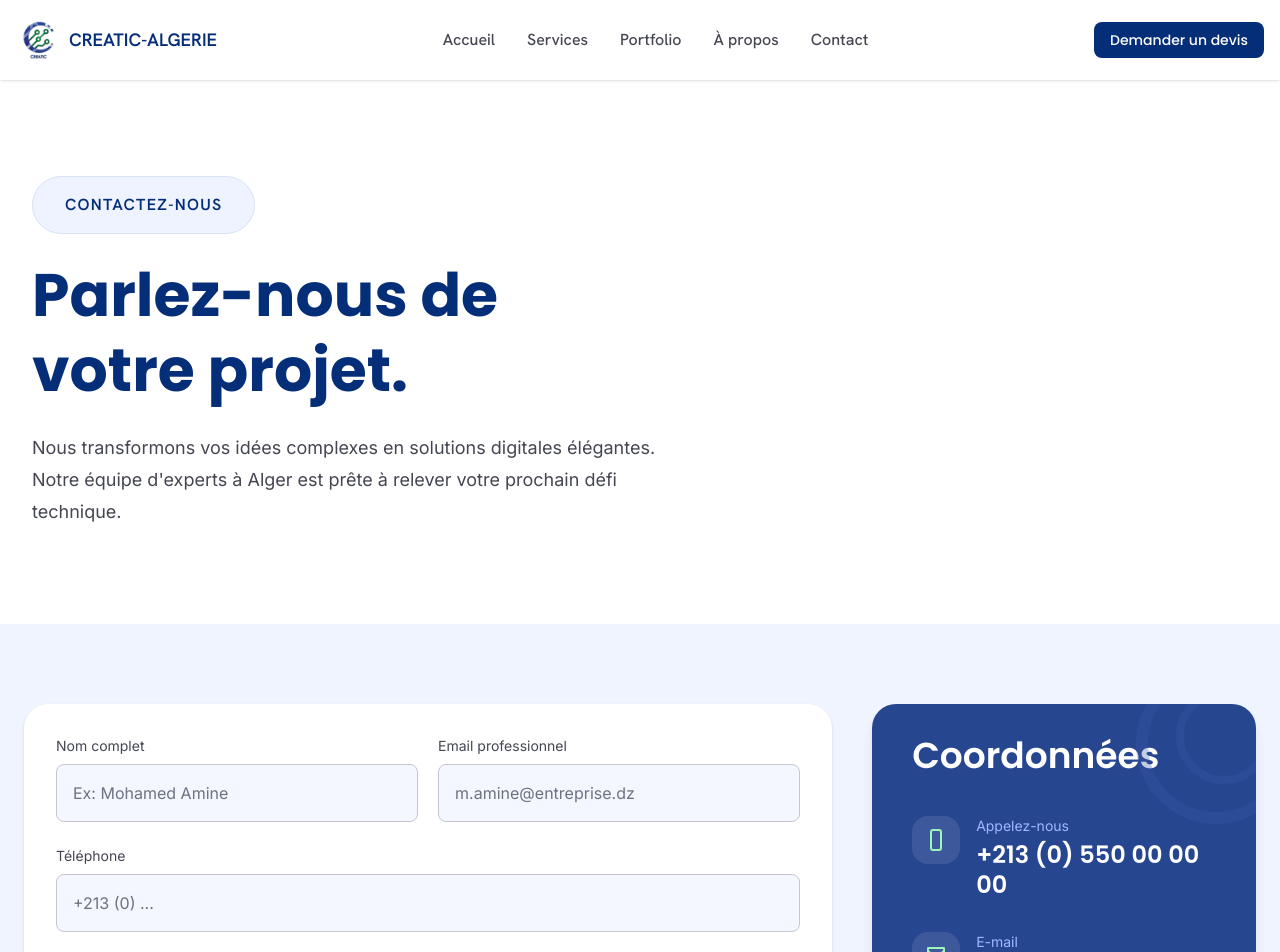
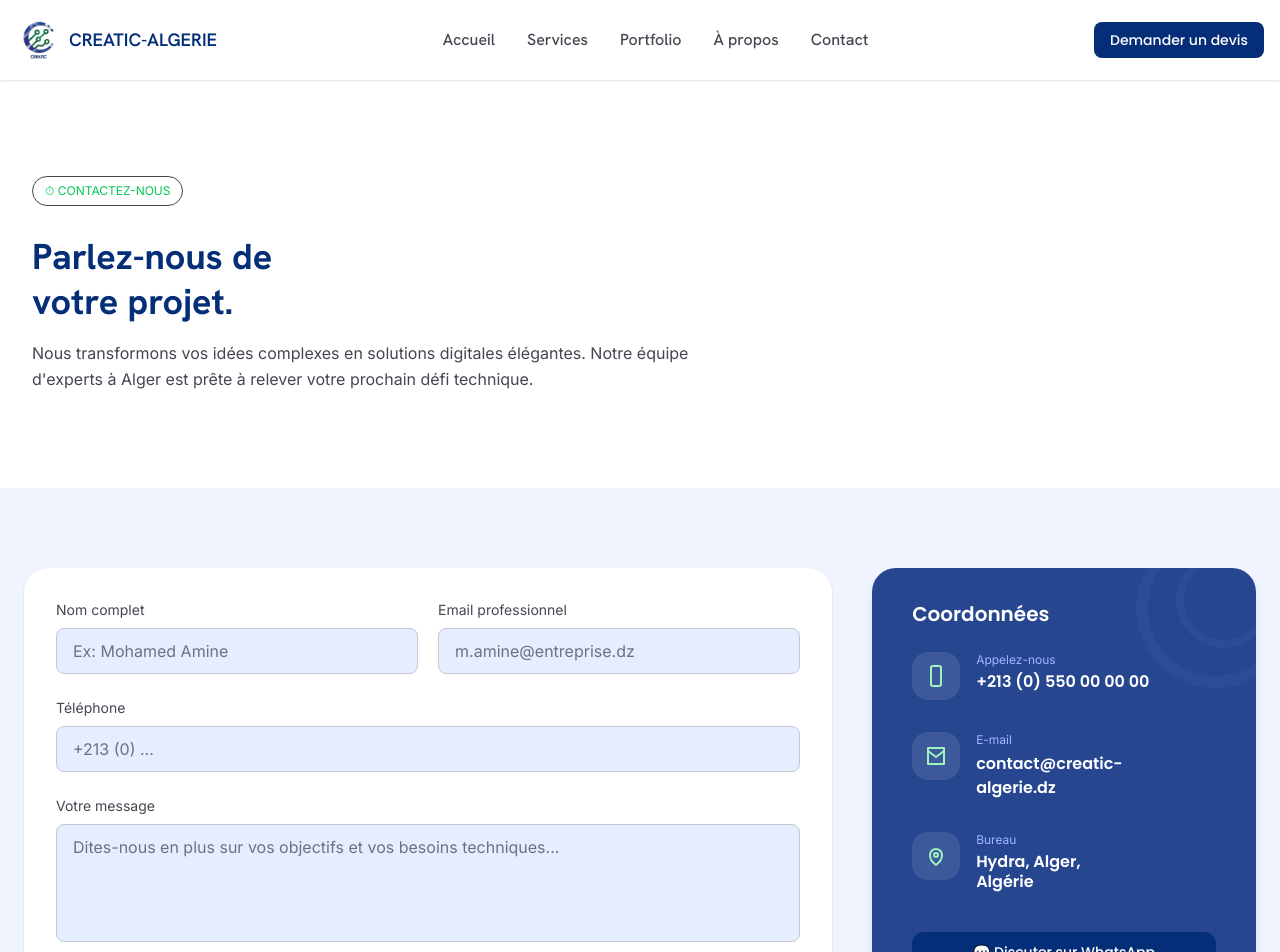
Before and after one commit to Soulaf1/creatic_algerie, a Next.js app: page /contact in a window 1280 px wide. Shown: the top 952 px of the page. Built offline with nearby package versions, Linux system fonts and the light colour scheme.

Commit message:
fix: contact page CSS improvements

```diff
--- a/components/ContactHero.js
+++ b/components/ContactHero.js
@@ -21,32 +21,20 @@ export default function ContactHero() {
       <div className="max-w-7xl mx-auto px-4 sm:px-6 lg:px-8 py-16 md:py-20 lg:py-24">
 
        {/* Badge */}
-        <div
-  className={`inline-flex items-center rounded-full border border-[#D8E3F4] bg-[#EEF3FF] px-8 py-4 ${hanken.className}`}
->
-  <span className="text-base font-semibold tracking-[0.08em] text-[#052E78]">
-    CONTACTEZ-NOUS
-</span>
+<div className={`inline-flex items-center gap-2 border border-[#444651] text-green-500 text-xs px-3 py-1.5 rounded-full mb-3 ${inter.className}`}>
+  ⏱ CONTACTEZ-NOUS
 </div>
 
 {/* Title */}
-        <h1
-          className={`mt-6 max-w-2xl text-4xl md:text-5xl lg:text-6xl font-bold leading-tight text-[#052E78] ${poppins.className}`}
-        >
-          Parlez-nous de
-          <br />
-          votre projet.
+<h1 className={`mt-4 max-w-2xl text-3xl sm:text-4xl font-bold leading-tight text-[#052E78] ${hanken.className}`}>
+  Parlez-nous de<br />votre projet.
 </h1>
 
 {/* Description */}
-        <p
-          className={`mt-6 max-w-2xl text-base md:text-lg leading-8 text-[#444651] ${inter.className}`}
-        >
+<p className={`mt-4 max-w-2xl text-sm sm:text-base leading-relaxed text-[#444651] ${inter.className}`}>
   Nous transformons vos idées complexes en solutions digitales élégantes.
-          Notre équipe d'experts à Alger est prête à relever votre prochain défi
-          technique.
+  Notre équipe d'experts à Alger est prête à relever votre prochain défi technique.
 </p>
-
       </div>
     </section>
   );
--- a/components/ContactSection.js
+++ b/components/ContactSection.js
@@ -91,7 +91,7 @@ const handleSubmit = async (e) => {
                  setFormData({ ...formData, name: e.target.value })
                     }
   placeholder="Ex: Mohamed Amine"
-  className={`w-full rounded-lg border border-[#C4C6D3] bg-[#F4F7FF] px-4 py-4 text-[#444651] placeholder:text-[#6B7280] outline-none transition-all duration-300 focus:border-[#274690] focus:ring-2 focus:ring-[#274690]/10 ${inter.className}`}
+  className={`w-full rounded-lg border border-[#C4C6D3] bg-[#E5EEFF] px-4 py-2.5 text-[#444651] placeholder:text-[#6B7280] outline-none transition-all duration-300 focus:border-[#274690] focus:ring-2 focus:ring-[#274690]/10 ${inter.className}`}
 />
 
                 </div>
@@ -107,7 +107,7 @@ const handleSubmit = async (e) => {
                   <input
                     type="email"
                     placeholder="m.amine@entreprise.dz"
-                    className={`w-full rounded-lg border border-[#C4C6D3] bg-[#F4F7FF] px-4 py-4 text-[#444651] placeholder:text-[#6B7280] outline-none transition-all duration-300 focus:border-[#274690] focus:ring-2 focus:ring-[#274690]/10 ${inter.className}`}
+                    className={`w-full rounded-lg border border-[#C4C6D3] bg-[#E5EEFF] px-4 py-2.5 text-[#444651] placeholder:text-[#6B7280] outline-none transition-all duration-300 focus:border-[#274690] focus:ring-2 focus:ring-[#274690]/10 ${inter.className}`}
                     name="email"
                     value={formData.email}
                     onChange={(e) =>
@@ -132,7 +132,7 @@ const handleSubmit = async (e) => {
                 <input
                   type="text"
                   placeholder="+213 (0) ..."
-                  className={`w-full rounded-lg border border-[#C4C6D3] bg-[#F4F7FF] px-4 py-4 text-[#444651] placeholder:text-[#6B7280] outline-none transition-all duration-300 focus:border-[#274690] focus:ring-2 focus:ring-[#274690]/10 ${inter.className}`}
+                  className={`w-full rounded-lg border border-[#C4C6D3] bg-[#E5EEFF] px-4 py-2.5 text-[#444651] placeholder:text-[#6B7280] outline-none transition-all duration-300 focus:border-[#274690] focus:ring-2 focus:ring-[#274690]/10 ${inter.className}`}
                name="phone"
                 value={formData.phone}
                 onChange={(e) =>
@@ -155,7 +155,7 @@ const handleSubmit = async (e) => {
                 <textarea
                   rows={4}
                   placeholder="Dites-nous en plus sur vos objectifs et vos besoins techniques..."
-                  className={`w-full resize-none rounded-lg border border-[#C4C6D3] bg-[#F4F7FF] px-4 py-4 text-[#444651] placeholder:text-[#6B7280] outline-none transition-all duration-300 focus:border-[#274690] focus:ring-2 focus:ring-[#274690]/10 ${inter.className}`}
+                  className={`w-full resize-none rounded-lg border border-[#C4C6D3] bg-[#E5EEFF] px-4 py-2.5 text-[#444651] placeholder:text-[#6B7280] outline-none transition-all duration-300 focus:border-[#274690] focus:ring-2 focus:ring-[#274690]/10 ${inter.className}`}
                   name="message"
                   value={formData.message}
                   onChange={(e) =>
@@ -169,7 +169,7 @@ const handleSubmit = async (e) => {
              <button
   type="submit"
   disabled={loading}
-  className={`inline-flex items-center gap-3 rounded-xl bg-[#052E78] px-8 py-4 text-white font-medium transition-all duration-300 hover:bg-[#041f52] hover:scale-[1.02] disabled:opacity-60 disabled:cursor-not-allowed ${poppins.className}`}
+className={`inline-flex items-center gap-3 rounded-xl bg-[#052E78] px-6 py-2.5 text-sm text-white font-medium transition-all duration-300 hover:bg-[#041f52] hover:scale-[1.02] disabled:opacity-60 disabled:cursor-not-allowed ${poppins.className}`}
 >
   {loading ? "Envoi..." : "Envoyer le message"}
 
@@ -204,7 +204,7 @@ const handleSubmit = async (e) => {
 
 <div className="px-10 pt-8 pb-8 flex flex-col">
     <h2
-      className={`text-white text-4xl font-semibold mb-10 ${poppins.className}`}
+     className={`text-white text-xl font-semibold mb-6 ${poppins.className}`}
     >
       Coordonnées
     </h2>
@@ -235,14 +235,12 @@ const handleSubmit = async (e) => {
       <div>
 
         <p
-          className={`text-[#A0B8FF] text-sm mb-1 ${inter.className}`}
-        >
+className={`text-[#A0B8FF] text-xs mb-1 ${inter.className}`}        >
           Appelez-nous
         </p>
 
         <h3
-          className={`text-white text-2xl font-semibold leading-tight ${poppins.className}`}
-        >
+className={`text-white text-base font-semibold leading-tight ${poppins.className}`}        >
           +213 (0) 550 00 00 00
         </h3>
 
@@ -281,14 +279,12 @@ const handleSubmit = async (e) => {
       <div>
 
         <p
-          className={`text-[#A0B8FF] text-sm mb-1 ${inter.className}`}
-        >
+className={`text-[#A0B8FF] text-xs mb-1 ${inter.className}`}        >
           E-mail
         </p>
 
         <h3
-          className={`text-white text-[2rem] leading-tight font-semibold break-words ${poppins.className}`}
-        >
+className={`text-white text-base font-semibold break-words ${poppins.className}`}        >
           contact@creatic-
           <br />
           algerie.dz
@@ -329,13 +325,13 @@ const handleSubmit = async (e) => {
       <div>
 
         <p
-          className={`text-[#A0B8FF] text-sm mb-1 ${inter.className}`}
+className={`text-[#A0B8FF] text-xs mb-1 ${inter.className}`}
         >
           Bureau
         </p>
 
         <h3
-          className={`text-white text-2xl font-semibold leading-tight ${poppins.className}`}
+className={`text-white text-base font-semibold leading-tight ${poppins.className}`}
         >
           Hydra, Alger,
           <br />
@@ -354,7 +350,7 @@ const handleSubmit = async (e) => {
   href={whatsappLink}
   target="_blank"
   rel="noopener noreferrer"
-  className={`block w-full rounded-xl bg-[#052E78] py-4 text-center text-white font-medium transition hover:bg-[#04255f] ${poppins.className}`}
+className={`block w-full rounded-xl bg-[#052E78] py-2.5 text-center text-sm text-white font-medium transition hover:bg-[#041f52] ${poppins.className}`}
 >
   💬 Discuter sur WhatsApp
 </a>
```
Also changed, not shown: public/herosection3.png (added). Lines whose indentation alone changed are shown as unchanged.
